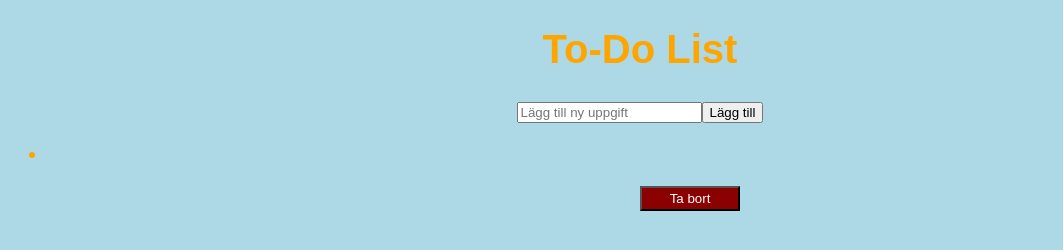
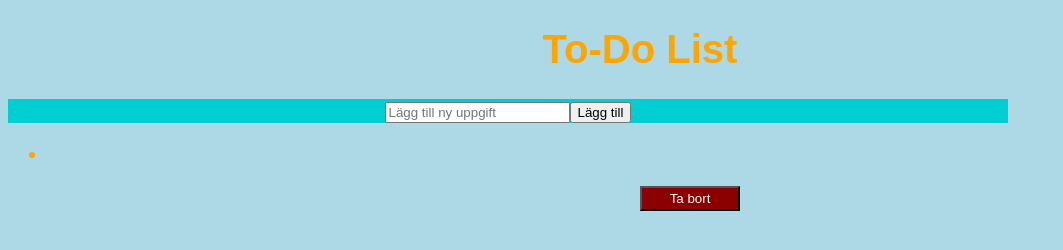
Before and after one commit to gosiacodes/todo-list, a plain HTML site: page index.html in a window 1280 px wide. Shown: the whole page, without its empty margins (0-1063 px from the left). Drawn offline with Linux system fonts and the light colour scheme.

Commit message:
ändringar css och html

```diff
--- a/app.css
+++ b/app.css
@@ -20,3 +20,15 @@ body {
     color: white;
     background-color: darkred;
 }
+
+.remove-button a:hover {
+  background-color: green;
+  opacity: 0.7;
+  color: #000000;
+}
+
+.container {
+    position: relative;
+    max-width: 1000px;
+    background-color: darkturquoise;
+}
--- a/index.html
+++ b/index.html
@@ -16,7 +16,8 @@
 
 <h1 class="titel">To-Do List</h1>
 
-<div class="input-box"><input type="text" class="add-element" placeholder="Lägg till ny uppgift"><button class="add-button">Lägg till</button></div>
+<div class="container">
+    <div class="input-box"><input type="text" class="add-element" placeholder="Lägg till ny uppgift"><button class="add-button">Lägg till</button></div></div>
 
 <ul>
 <li></li>
```
